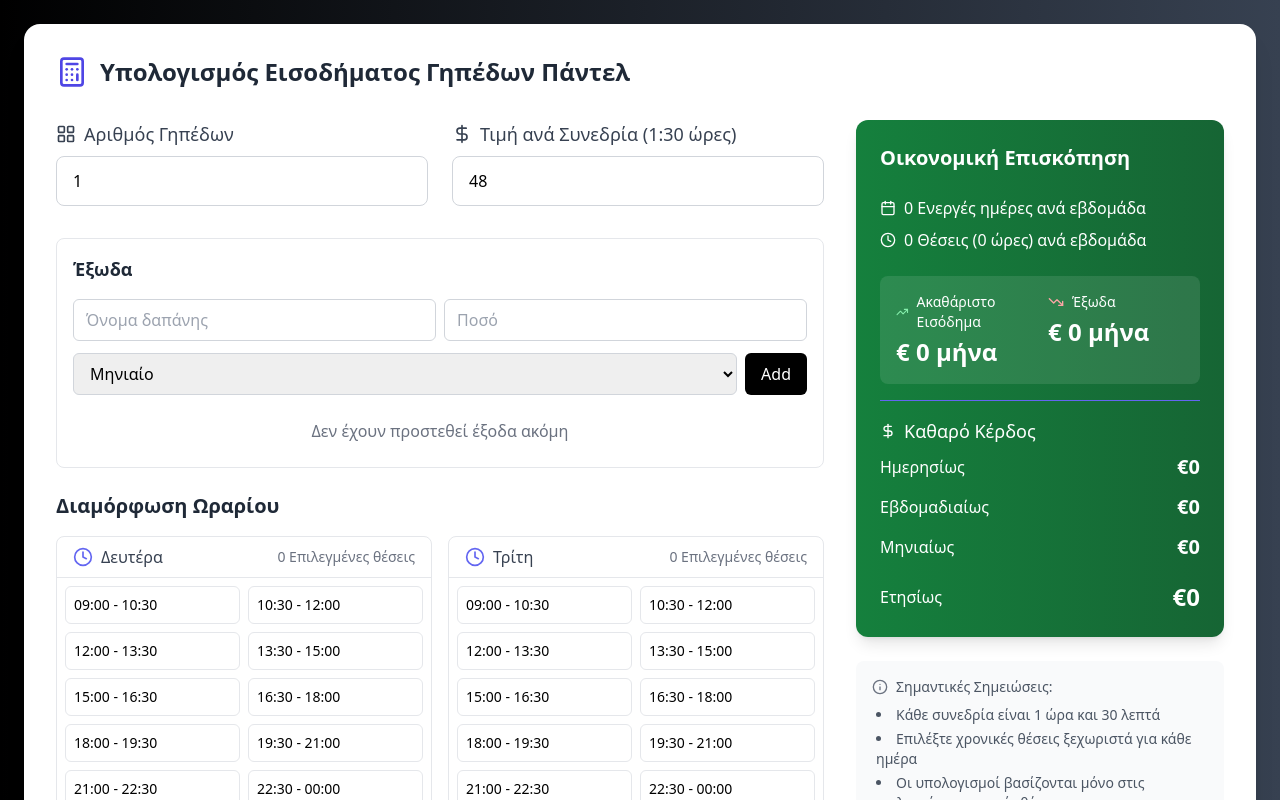
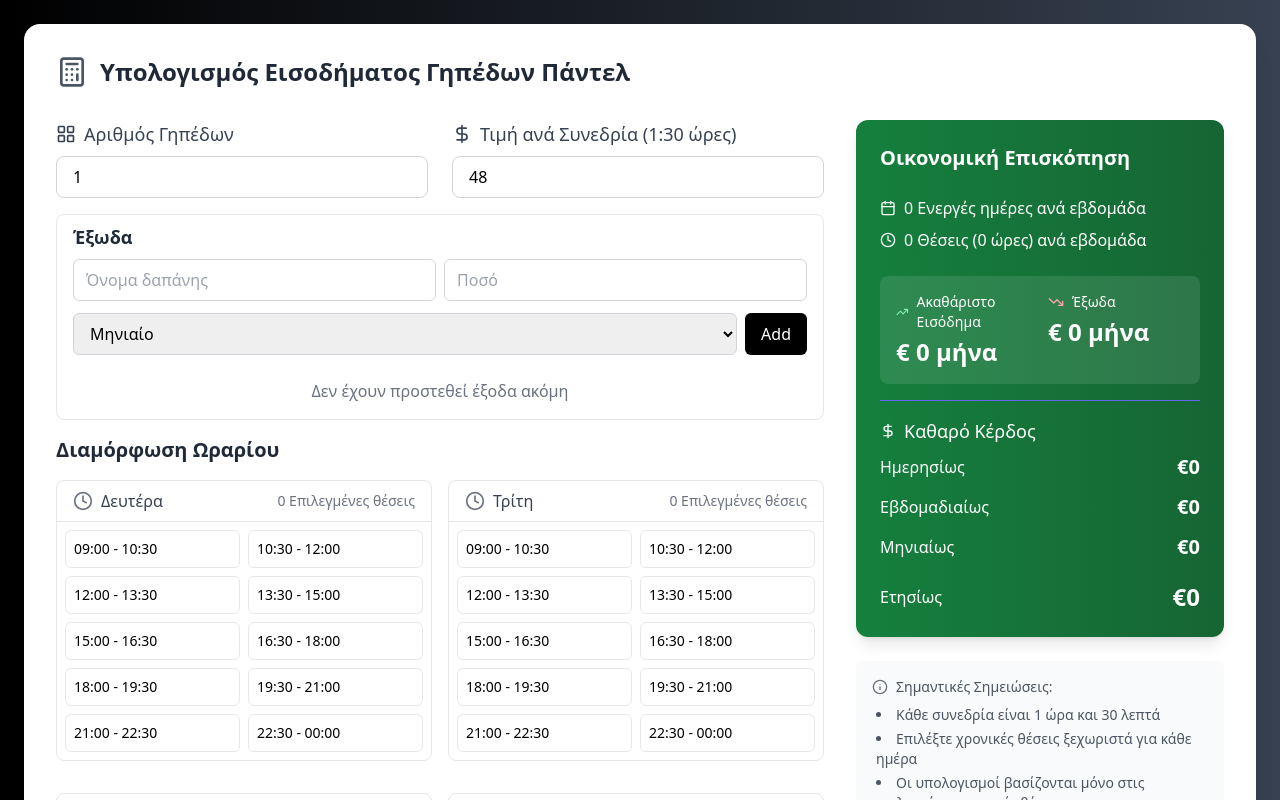
Before and after one commit to alik3dav/padel_club_income_calculator, a React (Vite) app: page / in a window 1280 px wide. Shown: the top 800 px of the page. Built offline with nearby package versions, Linux system fonts and the light colour scheme.

Commit message:
visual improvements

```diff
--- a/src/App.tsx
+++ b/src/App.tsx
@@ -101,13 +101,13 @@ function App() {
       <div className="max-w-8xl mx-auto">
         <div className="bg-white rounded-2xl shadow-xl p-8 mb-8">
           <div className="flex items-center gap-3 mb-8">
-            <Calculator className="w-8 h-8 text-indigo-600" />
+            <Calculator className="w-8 h-8 text-gray-600" />
             <h1 className="text-2xl font-bold text-gray-800">Υπολογισμός Εισοδήματος Γηπέδων Πάντελ</h1>
           </div>
 
           <div className="grid lg:grid-cols-3 gap-8">
-            <div className="lg:col-span-2 space-y-6">
-              <div className="grid sm:grid-cols-2 gap-6 mb-8">
+            <div className="lg:col-span-2 space-y-4">
+              <div className="grid sm:grid-cols-2 gap-6 mb-2">
                 <InputField
                   label="Αριθμός Γηπέδων"
                   icon={LayoutGrid}
--- a/src/components/DaySelector.tsx
+++ b/src/components/DaySelector.tsx
@@ -20,7 +20,7 @@ export function DaySelector({ selectedDays, onToggleDay }: DaySelectorProps) {
   return (
     <div className="bg-white rounded-lg border border-gray-200">
       <div className="flex items-center gap-2 p-4 border-b border-gray-200">
-        <Calendar className="w-5 h-5 text-indigo-500" />
+        <Calendar className="w-5 h-5 text-gray-500" />
         <h3 className="font-medium text-gray-700">Operating Days</h3>
       </div>
       <div className="p-4 space-y-2">
--- a/src/components/ExpensesManager.tsx
+++ b/src/components/ExpensesManager.tsx
@@ -33,8 +33,8 @@ export function ExpensesManager({ expenses, onAddExpense, onRemoveExpense }: Exp
   };
 
   return (
-    <div className="bg-white rounded-lg border border-gray-200 p-4">
-      <h3 className="text-lg font-semibold text-gray-800 mb-4">Έξωδα</h3>
+    <div className="bg-white rounded-lg border border-gray-200 pl-4 pr-4 pt-2 pb-2">
+      <h3 className="text-lg font-semibold text-gray-800 mb-2">Έξωδα</h3>
 
       <form onSubmit={handleSubmit} className="mb-4 space-y-3">
         <div className="grid grid-cols-2 gap-2">
@@ -61,8 +61,8 @@ export function ExpensesManager({ expenses, onAddExpense, onRemoveExpense }: Exp
             onChange={(e) => setFrequency(e.target.value as 'Μηνιαίο' | 'Ετήσιο')}
             className="flex-1 px-3 py-2 border border-gray-300 rounded-md focus:ring-indigo-500 focus:border-indigo-500"
           >
-            <option value="monthly">Μηνιαίο</option>
-            <option value="yearly">Ετήσιο</option>
+            <option value="Μηνιαίο">Μηνιαίο</option>
+            <option value="Ετήσιο">Ετήσιο</option>
           </select>
           <button
             type="submit"
--- a/src/components/InputField.tsx
+++ b/src/components/InputField.tsx
@@ -21,7 +21,7 @@ export function InputField({ label, icon: Icon, value, onChange, min }: InputFie
         min={min}
         value={value}
         onChange={(e) => onChange(Math.max(min, parseInt(e.target.value) || min))}
-        className="w-full px-4 py-3 rounded-lg border border-gray-300 focus:ring-2 focus:ring-indigo-500 focus:border-indigo-500 transition-all"
+        className="w-full px-4 py-2 rounded-lg border border-gray-300 focus:ring-2 focus:ring-indigo-500 focus:border-indigo-500 transition-all"
       />
     </div>
   );
--- a/src/components/TimeSlotSelector.tsx
+++ b/src/components/TimeSlotSelector.tsx
@@ -18,7 +18,7 @@ export function TimeSlotSelector({ day, slots, onToggleSlot }: TimeSlotSelectorP
     <div className="bg-white rounded-lg border border-gray-200 mb-4">
       <div className="flex items-center justify-between pt-2 pr-4 pb-2 pl-4 border-b border-gray-200">
         <div className="flex items-center gap-2">
-          <Clock className="w-5 h-5 text-indigo-500" />
+          <Clock className="w-5 h-5 text-gray-500" />
           <h3 className="font-medium text-gray-700">{day}</h3>
         </div>
         <span className="text-sm text-gray-500">
@@ -39,8 +39,8 @@ export function TimeSlotSelector({ day, slots, onToggleSlot }: TimeSlotSelectorP
             />
             <div className={`
               w-full p-2 text-sm rounded-md border transition-all
-              peer-checked:bg-indigo-50 peer-checked:border-indigo-500 peer-checked:text-indigo-700
-              peer-checked:font-medium
+              peer-checked:bg-green-50 peer-checked:border-green-500 peer-checked:text-green-700
+
               €{slot.selected ? 'border-indigo-500 bg-indigo-50' : 'border-gray-200 hover:bg-gray-50'}
             `}>
               {slot.start} - {slot.end}
```
